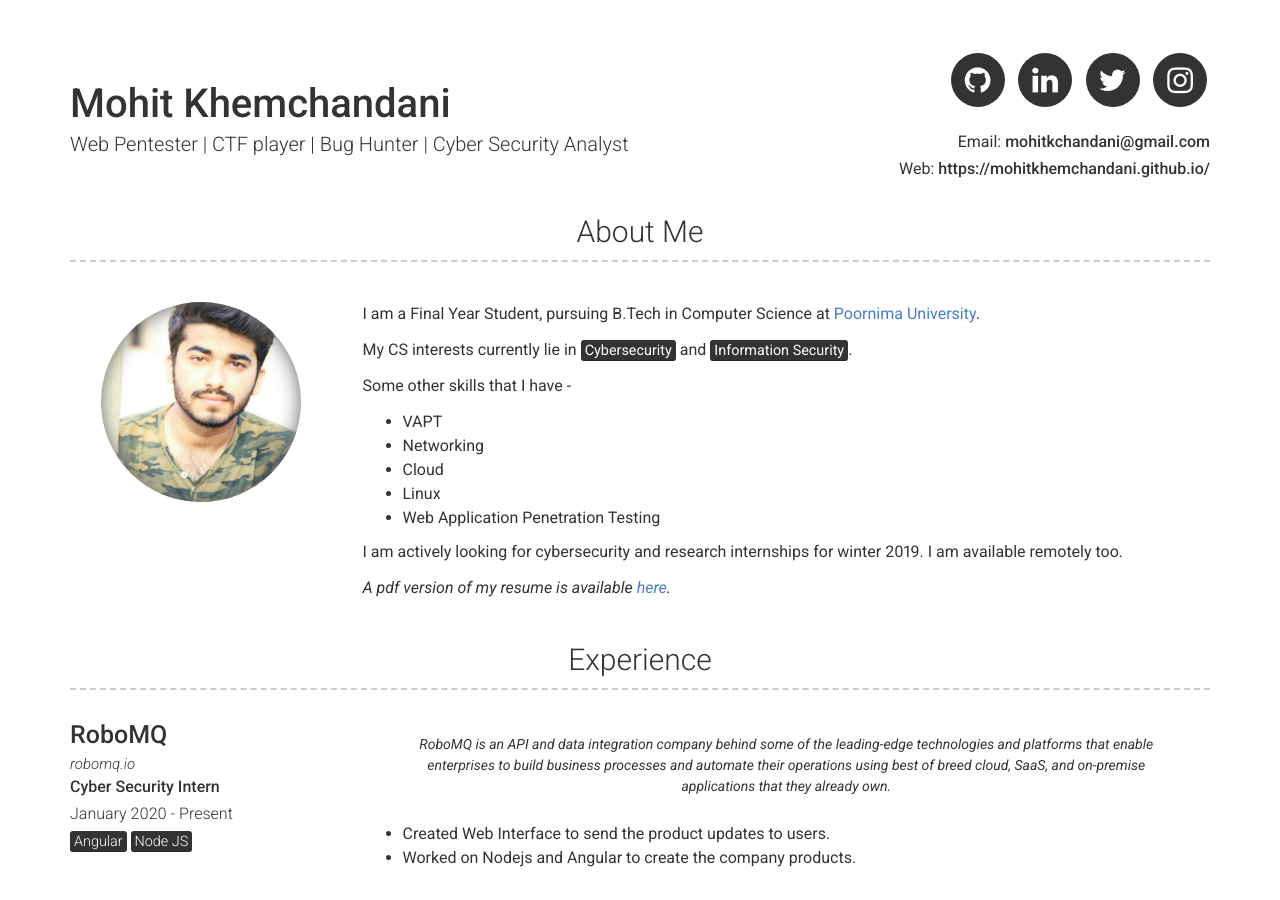
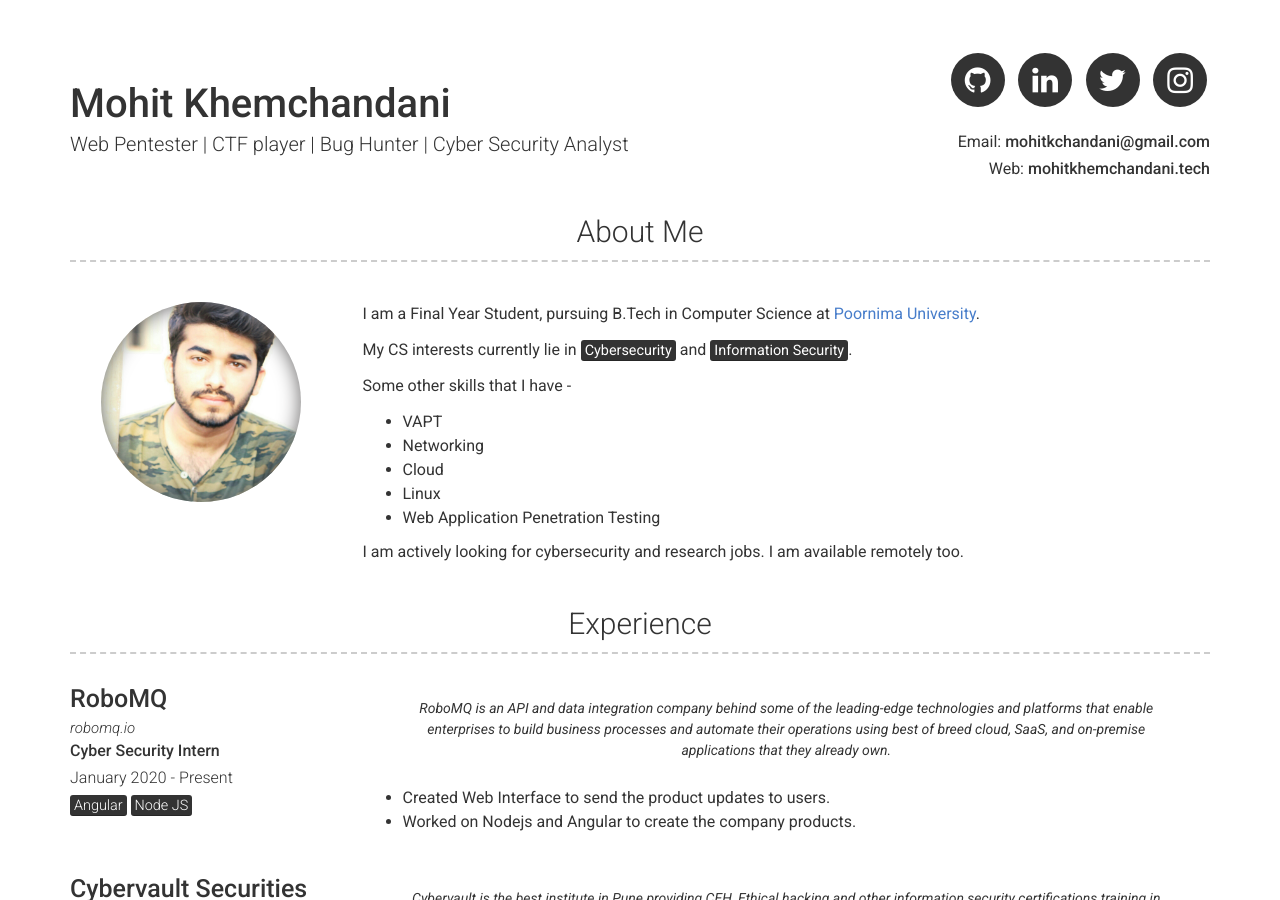
Before and after one commit to mohitkhemchandani/mohitkhemchandani.github.io, a Jekyll site: the page built from index.md, in a window 1280 px wide and 900 px high. Built offline with Jekyll 4.4.1, drawn with Linux system fonts in a browser that asks for light colours; some of the changed text lies outside the part shown.

Commit message:
Update _config.yml

```diff
--- a/_config.yml
+++ b/_config.yml
@@ -7,7 +7,7 @@ name: Mohit Khemchandani
 title: Web Pentester | CTF player | Bug Hunter | Cyber Security Analyst
 email: mohitkchandani@gmail.com
 resume:
-website: https://mohitkhemchandani.github.io/
+website: mohitkhemchandani.tech
 
 # Social links
 twitter_username: mohitkchandani
@@ -32,9 +32,9 @@ about_content: | # this will include new lines to allow paragraphs
     - Linux
     - Web Application Penetration Testing
 
-  I am actively looking for cybersecurity and research internships for winter 2019. I am available remotely too.
+  I am actively looking for cybersecurity and research jobs. I am available remotely too.
 
-  _A pdf version of my resume is available <a href="" target="_blank" >here</a>._
+#_A pdf version of my resume is available <a href="" target="_blank" >here</a>._
 
 # Projects Section
 # projects_title: Projects #(Use this to override about projects section title)
```
